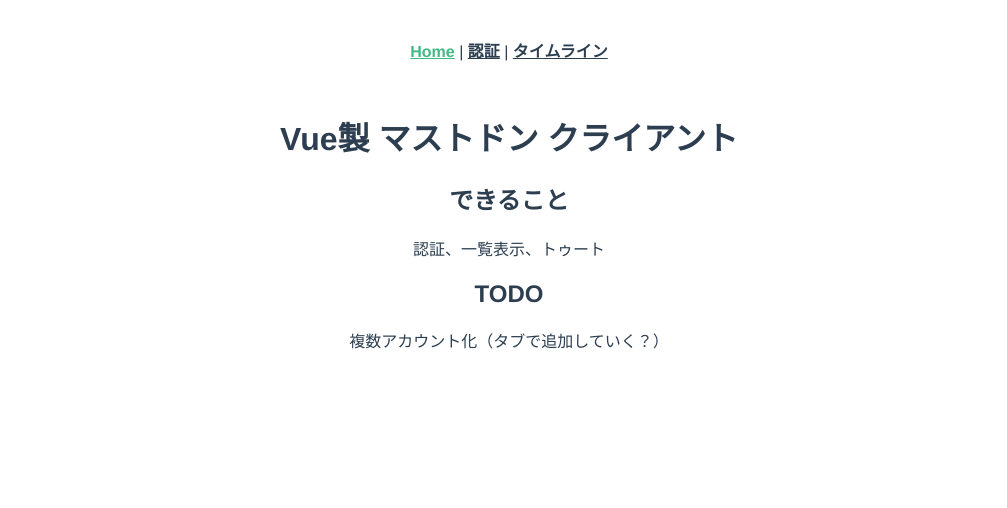
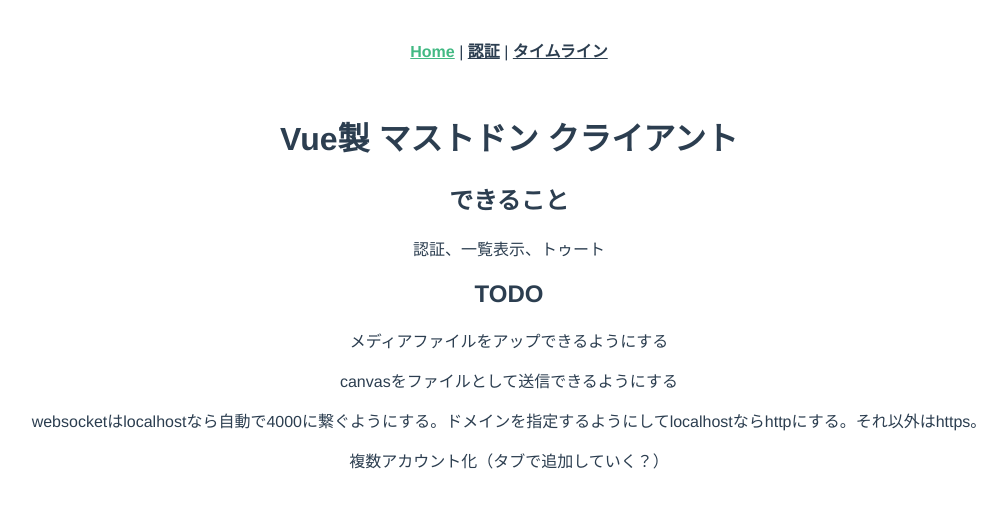
Before and after one commit to kenchiki/vuejs-mastodon-client, a Vue app: page / in a window 1280 px wide. Shown: the top 508 px of the page, without its empty margins (131-1138 px from the left). Built offline with nearby package versions, Linux system fonts and the light colour scheme.

Commit message:
[add]今後やりたいこと追記

```diff
--- a/src/views/About.vue
+++ b/src/views/About.vue
@@ -5,6 +5,9 @@
     <p>認証、一覧表示、トゥート</p>
 
     <h2>TODO</h2>
+    <p>メディアファイルをアップできるようにする</p>
+    <p>canvasをファイルとして送信できるようにする</p>
+    <p>websocketはlocalhostなら自動で4000に繋ぐようにする。ドメインを指定するようにしてlocalhostならhttpにする。それ以外はhttps。</p>
     <p>複数アカウント化（タブで追加していく？）</p>
   </div>
 </template>
```
